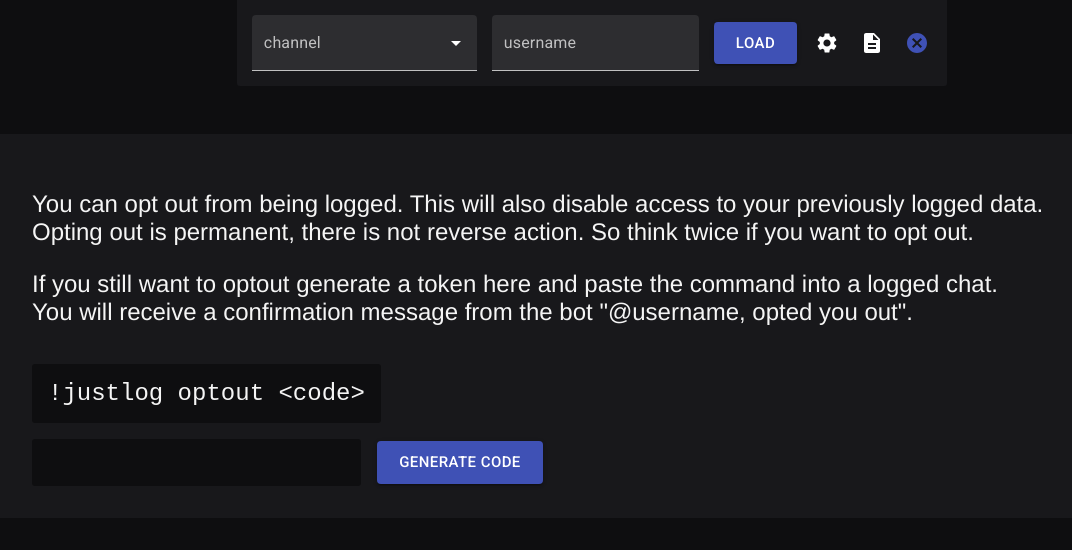
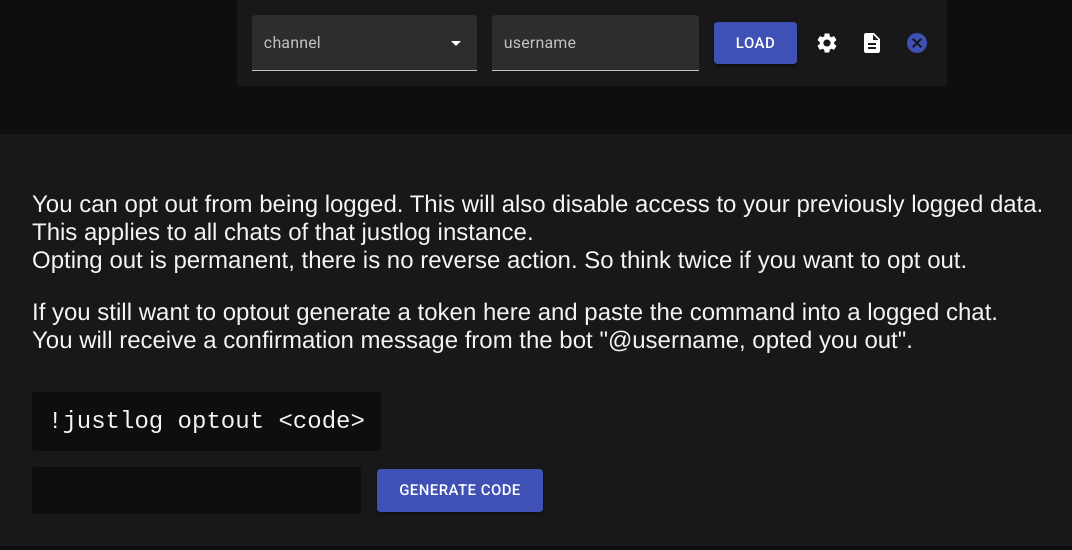
Before and after one commit to gempir/justlog, a React (Create React App) app in the folder web/: page / in a window 1280 px wide. Both pictures are taken after a click on the button 965 px from the left and 43 px from the top of the page. Shown: the top 550 px of the page, without its empty margins (48-1120 px from the left). Built offline with nearby package versions, Linux system fonts and the light colour scheme; no server answers.

Commit message:
improve explanation

```diff
--- a/web/src/components/Optout.tsx
+++ b/web/src/components/Optout.tsx
@@ -69,7 +69,8 @@ export function OptoutPanel() {
     return <OptoutPanelWrapper>
         <p>
             You can opt out from being logged. This will also disable access to your previously logged data.<br />
-            Opting out is permanent, there is not reverse action. So think twice if you want to opt out.
+            This applies to all chats of that justlog instance.<br />
+            Opting out is permanent, there is no reverse action. So think twice if you want to opt out.
         </p>
         <p>
             If you still want to optout generate a token here and paste the command into a logged chat.<br />
```
